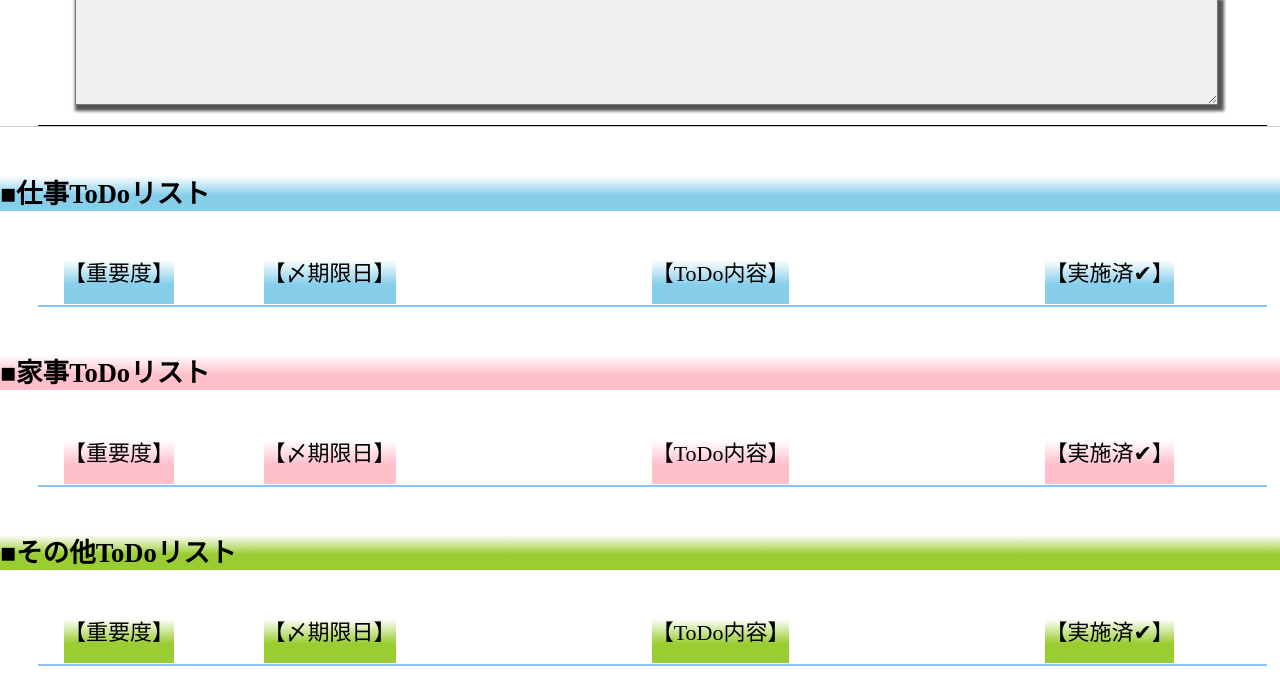
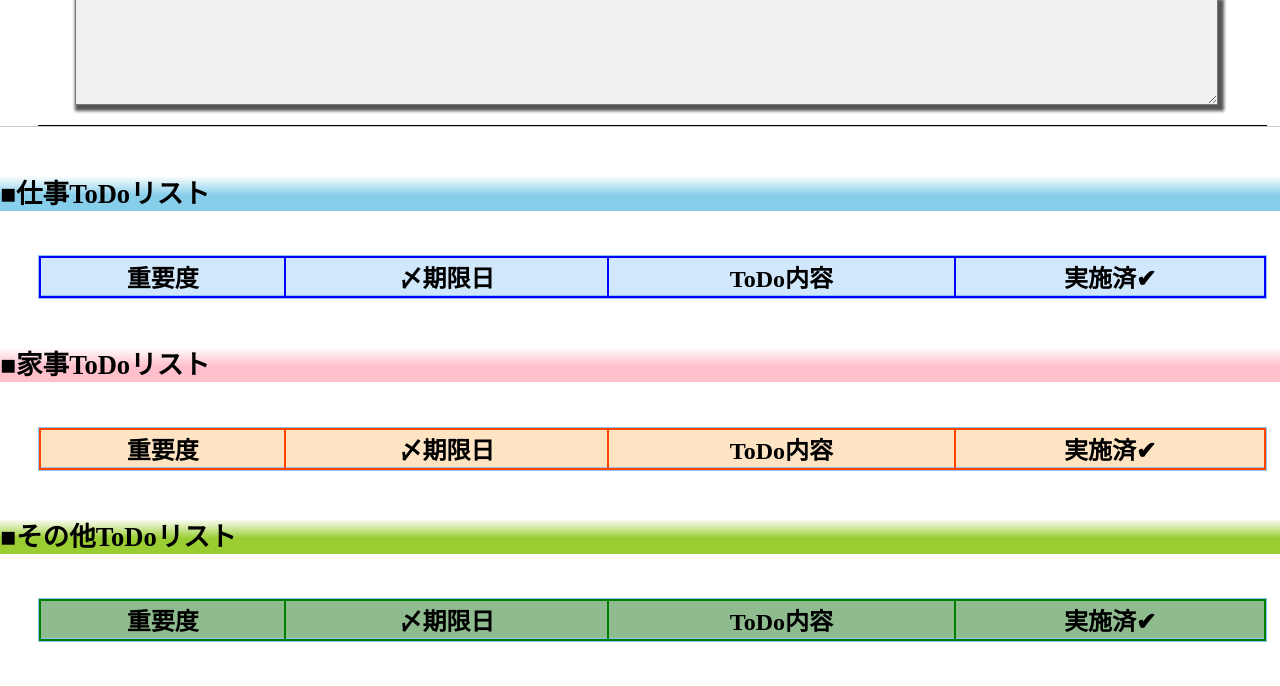
Before and after one commit to RaaanaD/prog, a PHP site: page / in a window 1280 px wide. Shown: the part 510-1196 px from the top of the page. After the commit the page ends 1152 px from the top, so only its background shows below. Run offline with PHP 8.4, Linux system fonts and the light colour scheme; lists and menus that the app fills with data are empty.

Commit message:
Add files via upload

```diff
--- a/js02回目_DaiRinako _21/css/style.css
+++ b/js02回目_DaiRinako _21/css/style.css
@@ -122,14 +122,29 @@
   border: 1px solid #8dc3f5;
   width: 96%;
 }
-th {
-  width: 30%;
+.koumoku {
   font-size: 24px;
+  text-align: center;
   background-color: #d0e7fc;
   border-bottom: 1px solid #8dc3f5;
 }
+
+.koumoku2 {
+  font-size: 24px;
+  text-align: center;
+  background-color:bisque;
+  border-bottom: 1px solid #8dc3f5;
+}
+
+.koumoku3 {
+  font-size: 24px;
+  text-align: center;
+  background-color:darkseagreen;
+  border-bottom: 1px solid #8dc3f5;
+}
+
 td {
-  font-size: 16px;
+  font-size: 20px;
   background-color: rgb(241, 239, 239);
   border-bottom: 1px solid #8dc3f5;
 }
--- a/js02回目_DaiRinako _21/index.html
+++ b/js02回目_DaiRinako _21/index.html
@@ -11,16 +11,6 @@
 <h1>〜何でも〜To do list ✌︎</h1>
 </header>
 <main>
-
-    <!-- <dl class="form_inner">
-        <dt class="dai" >◆ToDo重要度</dt>
-            <dd class="sentaku" id="zyuyo">
-            <label for="height" class="form_label"><input type="radio" name="btn" id="height" value="高い">★高い</label>
-            <label for="chu" class="form_label"><input type="radio" name="btn" id="chu" value="中">中</label>
-            <label for="low" class="form_label"><input type="radio" name="btn" id="low" value="その他">低い</label>
-            </dd>
-    </dl> -->
-
     <dl class="form_inner">
         <dt class="dai">◆ToDo重要度</dt>
         <dd class="sentaku"><select name="text" id="zyuyo" class="sentaku" >
@@ -44,17 +34,6 @@
             </dd>
     </dl>
 
-
-    <!-- <dl class="form_inner">
-        <dt class="dai">■大分類選択</dt>
-        <dd class="sentaku"><select name="text" id="key" class="sentaku" >
-            <option value="家事">家事</option>
-            <option value="仕事">仕事</option>
-            <option value="その他">その他</option>
-        </select></dd>
-    </dl> -->
-
-    <!-- <input type="text" id="key"> -->
     <dl class="form_inner">
     <p>◆ToDo内容詳細、記載↓</p>
         <textarea id="memo" cols="30" rows="10"></textarea>
@@ -73,32 +52,33 @@
 
 <table id="list">
     <h5 class="job">■仕事ToDoリスト</h5>
-    <div class="a">
-        <p class="b">【重要度】</p>
-        <p class="c">【〆期限日】</p>
-        <p class="d">【ToDo内容】</p>
-        <p class="e">【実施済✔︎】</p>
-    </div>
+    <tr>
+        <th class="koumoku">重要度</th>
+        <th class="koumoku">〆期限日</th>
+        <th class="koumoku">ToDo内容</th>
+        <th class="koumoku">実施済✔︎</th>
+    </tr>
+
 </table>
 
 <table id="list2">
     <h5 class="house">■家事ToDoリスト</h5>
-    <div class="a2">
-        <p class="b2">【重要度】</p>
-        <p class="c2">【〆期限日】</p>
-        <p class="d2">【ToDo内容】</p>
-        <p class="e2">【実施済✔︎】</p>
-    </div>
+    <tr>
+        <th class="koumoku2">重要度</th>
+        <th class="koumoku2">〆期限日</th>
+        <th class="koumoku2">ToDo内容</th>
+        <th class="koumoku2">実施済✔︎</th>
+    </tr>
 </table>
 
 <table id="list3">
     <h5 class="other">■その他ToDoリスト</h5>
-    <div class="a3">
-        <p class="b3">【重要度】</p>
-        <p class="c3">【〆期限日】</p>
-        <p class="d3">【ToDo内容】</p>
-        <p class="e3">【実施済✔︎】</p>
-    </div>
+    <tr>
+        <th class="koumoku3">重要度</th>
+        <th class="koumoku3">〆期限日</th>
+        <th class="koumoku3">ToDo内容</th>
+        <th class="koumoku3">実施済✔︎</th>
+    </tr>
 </table>
 
 
@@ -131,6 +111,7 @@
     });
     });
 
+
     $("#save").on('click' ,function(){
         const zyuyo = $("#zyuyo").val();
         const date = $("#date").val();
@@ -148,17 +129,13 @@
 
         const html = `
         <tr>
-            <th class="t">${zyuyo}</th>
-            <th class="t2">${date}</th>
+            <td class="t">${zyuyo}</td>
+            <td class="t2">${date}</td>
             <td class="t3">${value}</td>
             <td class="t4"><input type="checkbox" /></td>
         </tr>
         `
         $("#list").append(html);
-
-            // $("#date").val("");
-            // $("#key").val("");
-            // $("#memo").val("");
 
     });
 
@@ -180,18 +157,13 @@
 
         const html = `
         <tr>
-            <th class="t">${zyuyo}</th>
-            <th class="t2">${date}</th>
+            <td class="t">${zyuyo}</td>
+            <td class="t2">${date}</td>
             <td class="t3">${value}</td>
             <td class="t4"><input type="checkbox" /></td>
         </tr>
         `
         $("#list2").append(html);
-
-            // $("#date").val("");
-            // $("#key").val("");
-            // $("#memo").val("");
-
     });
 
     $("#save3").on('click' ,function(){
@@ -211,35 +183,32 @@
 
         const html = `
         <tr>
-            <th class="t">${zyuyo}</th>
-            <th class="t2">${date}</th>
+            <td class="t">${zyuyo}</td>
+            <td class="t2">${date}</td>
             <td class="t3">${value}</td>
             <td class="t4"><input type="checkbox" /></td>
         </tr>
         `
         $("#list3").append(html);
 
-            // $("#date").val("");
-            // $("#key").val("");
-            // $("#memo").val("");
-
     });
 
 
     $("#clear").on('click' ,function(){
-    // localStorage.clear();
     localStorage.clear();
     $("#list").empty();
     });
 
+    // $("#clear").on('focus' ,function(){
+    //     alert("仕事ToDoリスト記載内容は全て削除されます");
+    // }
+
      $("#clear2").on('click' ,function(){
-    // localStorage.clear();
     localStorage.clear();
     $("#list2").empty();
     });
 
      $("#clear3").on('click' ,function(){
-    // localStorage.clear();
     localStorage.clear();
     $("#list3").empty();
     });
@@ -258,7 +227,6 @@
     <td>'${value}'</td>
     </tr>`;
 
-    // $("#list").val(value);
     $("#list").append(html);
 
   }
```
